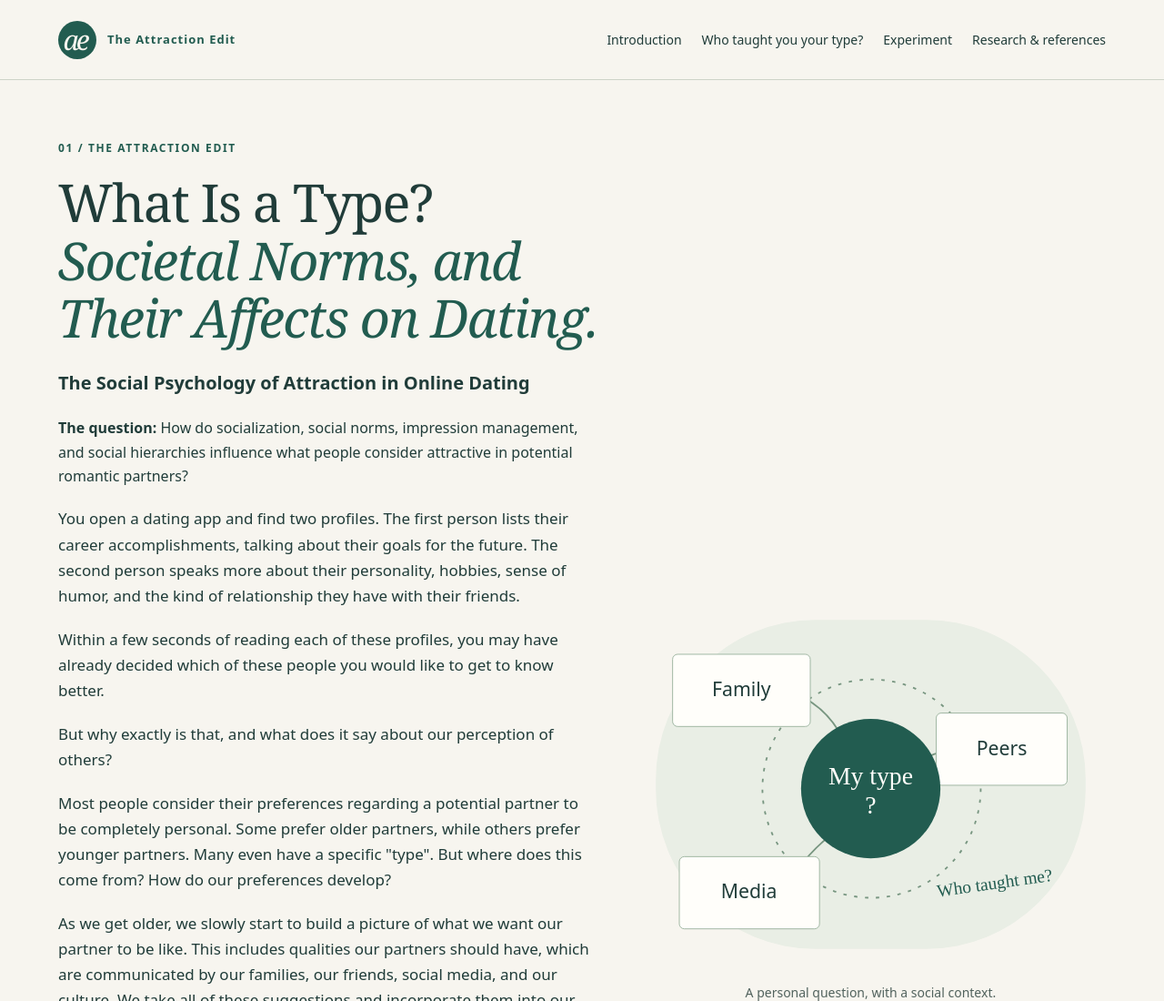
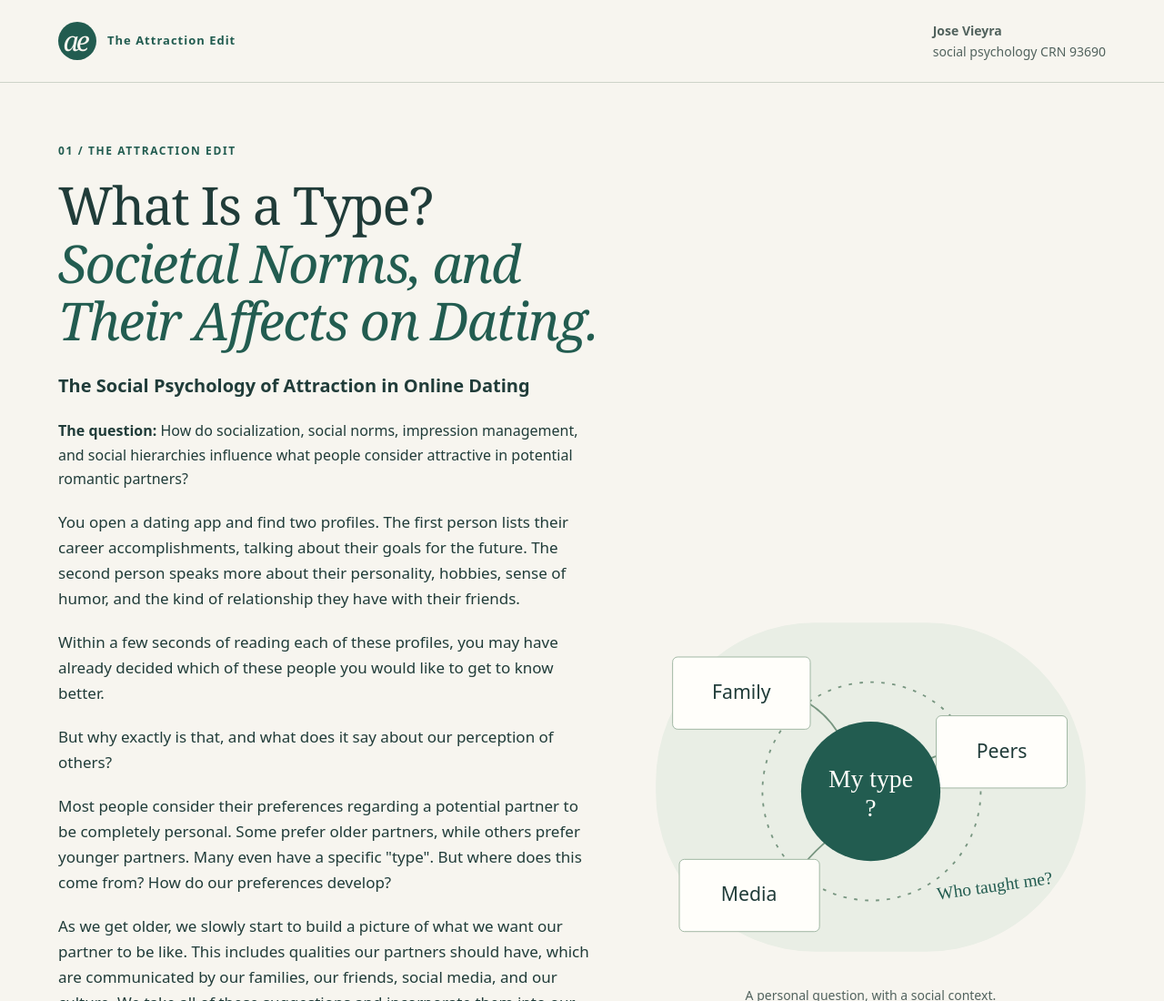
Before and after one commit to JavTheGod/the-attraction-edit, a plain HTML site: page index.html in a window 1280 px wide. Shown: the top 1100 px of the page at 91% size. Drawn offline with Linux system fonts and the light colour scheme.

Commit message:
Replace top navigation with author and course details

```diff
--- a/index.html
+++ b/index.html
@@ -13,12 +13,7 @@
 <a class="skip" href="#main">Skip to main content</a>
 <header class="site-header">
   <a class="wordmark" href="#introduction"><span class="brand-icon" aria-hidden="true">ae</span>The Attraction Edit</a>
-  <nav aria-label="Main navigation">
-    <a href="#introduction">Introduction</a>
-    <a href="#analysis">Who taught you your type?</a>
-    <a href="#experiment">Experiment</a>
-    <a href="#research">Research &amp; references</a>
-  </nav>
+  <div class="small-copy"><strong>Jose Vieyra</strong><br>social psychology CRN 93690</div>
 </header>
 <main id="main" tabindex="-1">
   <section id="introduction" class="hero section" aria-labelledby="intro-title">
```
